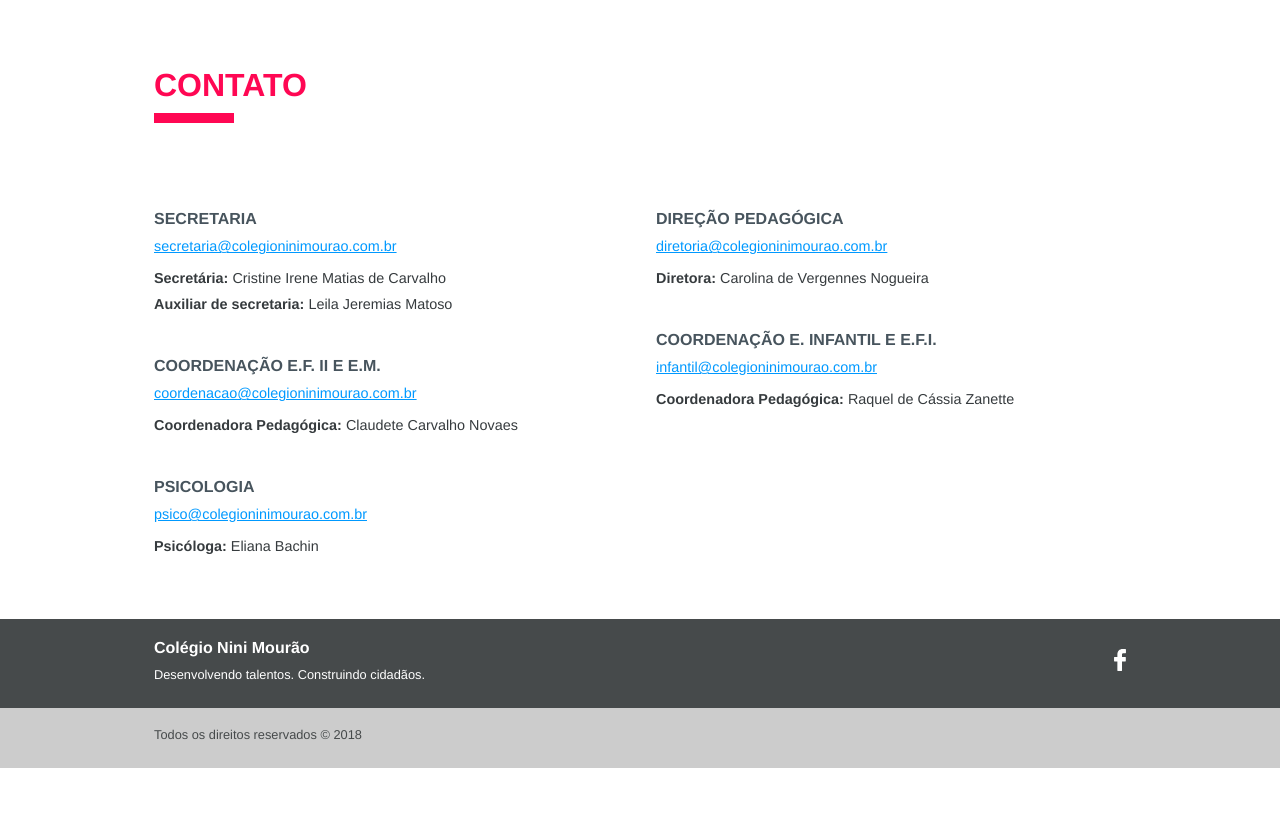
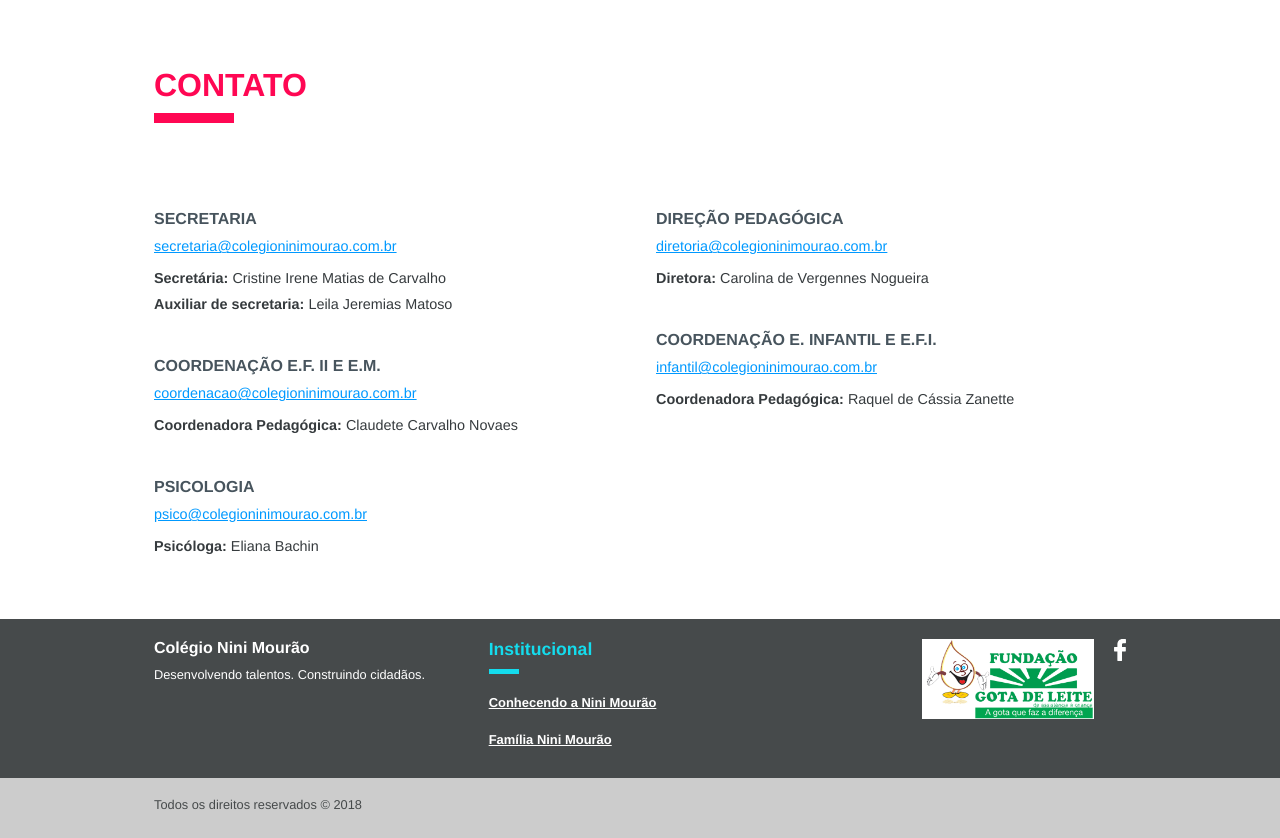
Before and after one commit to jeffalbuquerque/ninimourao, a Jekyll site: the page built from index.md, in a window 1280 px wide. Shown: the part 3411-4249 px from the top of the page. Built offline with Jekyll 4.4.1, drawn with Linux system fonts in a browser that asks for light colours; nearby versions of some CDN libraries; before the commit the page ends 4179 px from its top, so only the background shows below that.

Commit message:
Criacao da pagina familia, menu e logo da fundacao no rodape.

```diff
--- a/_includes/footer.html
+++ b/_includes/footer.html
@@ -2,12 +2,25 @@
 
   <div class="container">
     <div class="row">
-      <div class="grid-6">
+      <div class="grid-4">
         <h4>{{ site.title | escape }}</h4>
         <p>Desenvolvendo talentos. Construindo cidadãos.</p>
+
       </div>
-      <div class="grid-6">
+      <div class="grid-4">
+        <h5>Institucional</h5>
+        <ul>
+          <li>
+            <a href="{{ site.baseurl }}/nini-mourao.html">Conhecendo a Nini Mourão</a>
+          </li>
+          <li>
+            <a href="{{ site.baseurl }}/familia-nini-mourao.html">Família Nini Mourão</a>
+          </li>
+        </ul>
+      </div>
+      <div class="grid-4">
         <div class="icons">
+          <a href="http://www.fungotac.com.br"><img src="{{ site.baseurl }}/assets/images/fungotac/logo.png" height="80" alt=""></a>
           <a href="https://www.facebook.com/Colegio.Nini.Mourao" title="Curta nossa página no Facebook.">
             <img src="{{ site.baseurl }}/assets/images/icon-facebook.svg" alt="Logo" width="12" height="22" />
           </a>
--- a/_sass/pages/single.scss
+++ b/_sass/pages/single.scss
@@ -35,6 +35,12 @@
     background: linear-gradient(45deg,  rgba(0,0,0,0.2) 0%, rgba(0,0,0,1) 100%),url(images/nini-mourao/background-nini-mourao.jpg) no-repeat 0 -150px ; /* W3C, IE10+, FF16+, Chrome26+, Opera12+, Safari7+ */
     background-size: cover;
   }
+  &.familia-nini-mourao{
+    background: -moz-linear-gradient(45deg,  rgba(0,0,0,0.2) 0%, #a900ff 100%) ,url(images/familia-nini-mourao/background-familia-nini-mourao.jpg) no-repeat 0 -240px  ; /* FF3.6-15 */
+    background: -webkit-linear-gradient(45deg,  rgba(0,0,0,0.2) 0%, #a900ff 100%) ,url(images/familia-nini-mourao/background-familia-nini-mourao.jpg) no-repeat 0 -240px ; /* Chrome10-25,Safari5.1-6 */
+    background: linear-gradient(45deg,  rgba(0,0,0,0.2) 0%, #a900ff 100%),url(images/familia-nini-mourao/background-familia-nini-mourao.jpg) no-repeat 0 -240px ; /* W3C, IE10+, FF16+, Chrome26+, Opera12+, Safari7+ */
+    background-size: cover;
+  }
 
   h1{
     color: white;
--- a/_sass/sections/footer.scss
+++ b/_sass/sections/footer.scss
@@ -1,5 +1,28 @@
 footer{
   background: #464A4B;
+  h5{
+    color: #14DCED;
+    font-size: 1.1em;
+    margin: 20px 0 0 0;
+    &::after{
+      content: '';
+      width: 30px;
+      height: 5px;
+      background: #14DCED;
+      display: block;
+      margin: 10px 0;
+    }
+  }
+  ul{
+    margin: 0;
+    li{
+      padding: 10px 0;
+      a{
+        font-size: .9em;
+        color: white;
+      }
+    }
+  }
 
   p{
     font-size: .8em;
@@ -17,7 +40,7 @@ footer{
     justify-content: flex-end;
     a{
       display: block;
-      margin: 30px 0 0 20px;
+      margin: 20px 0 0 20px;
     }
   }
 
```
Also changed, not shown: familia-nini-mourao.html (added, +27 -0 lines), assets/images/familia-nini-mourao/background-familia-nini-mourao.jpg (added), assets/images/familia-nini-mourao/texto-o-grande-axioma-da-vida.jpg (added), assets/images/fungotac/logo.png (added).
